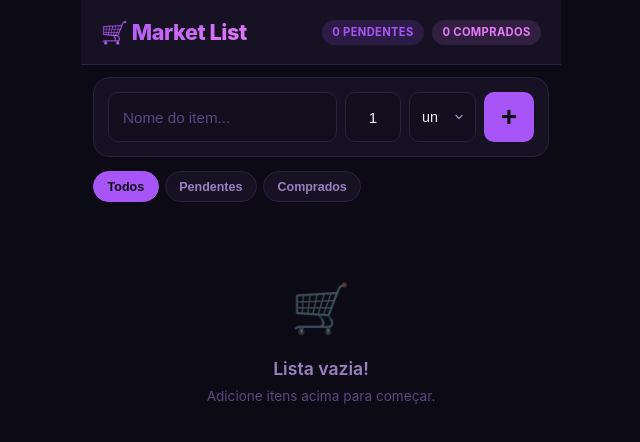
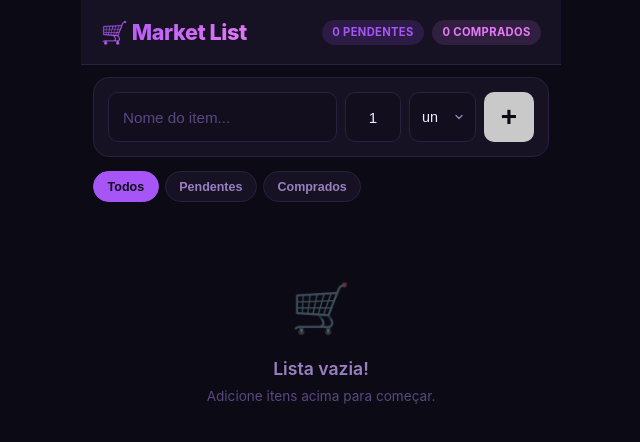
Before and after one commit to juscilan/market-list, a Svelte app: page / in a window 1280 px wide. Shown: the top 442 px of the page, without its empty margins (319-959 px from the left). Built offline with nearby package versions, Linux system fonts and the light colour scheme.

Commit message:
fix(app): disable plus blutton when box is empty

```diff
--- a/package.json
+++ b/package.json
@@ -1,7 +1,7 @@
 {
   "name": "market-list",
   "private": true,
-  "version": "1.0.1",
+  "version": "1.0.2",
   "author": "Juscilan Moreto - www.juscilan.com",
   "type": "module",
   "scripts": {
--- a/src/App.svelte
+++ b/src/App.svelte
@@ -136,7 +136,7 @@
             <option value={unit}>{unit}</option>
           {/each}
         </select>
-        <button class="btn-add" onclick={addItem}>+</button>
+        <button class="btn-add" disabled={!newItemName.trim()} onclick={addItem}>+</button>
       </div>
     </section>
 
--- a/src/app.css
+++ b/src/app.css
@@ -225,6 +225,15 @@ body {
 
 .btn-add:hover {
   background: var(--accent);
+}
+
+.btn-add:disabled {
+  background: #c9c9c9;
+  cursor: not-allowed;
+}
+
+.btn-add:disabled:hover {
+  background: #c9c9c9;
 }
 
 .btn-add:active {
```
